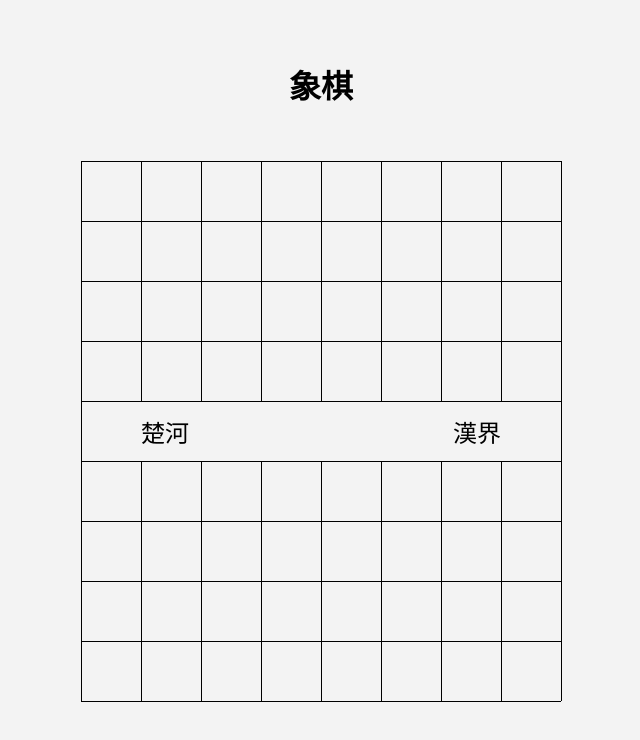
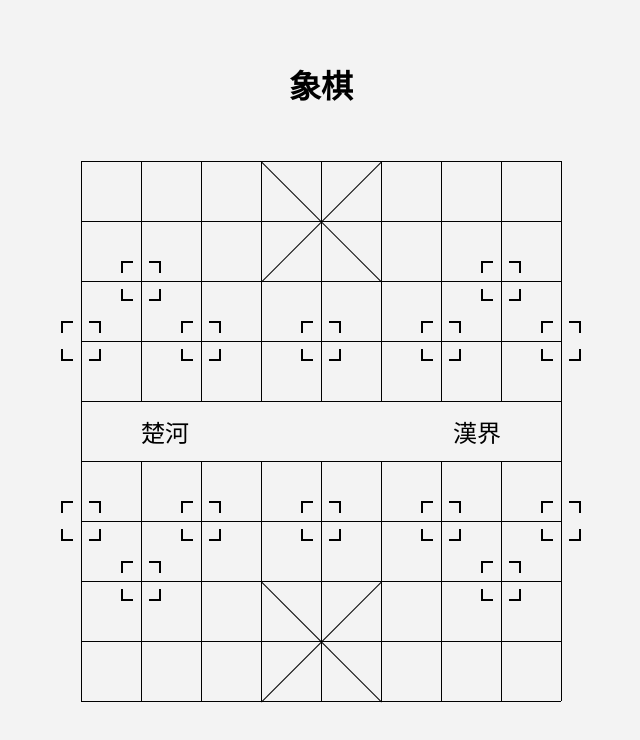
Before and after one commit to ededward/XiangQi, a React (Vite) app: page / in a window 1280 px wide. Shown: the top 740 px of the page, without its empty margins (319-959 px from the left). Built offline with nearby package versions, Linux system fonts and the light colour scheme.

Commit message:
Palace diagonal and corner mark v1

```diff
--- a/src/App.css
+++ b/src/App.css
@@ -112,18 +112,102 @@ h1 {
   height: 30px;
 }
 
-/*.point::after {
-  content: "";
+.palace {
   position: absolute;
 
-  width: 8px;
-  height: 8px;
+  width: 180px;
+  height: 180px;
+
+  left: 180px;
+}
+
+.top-palace {
+  top: 0;
+}
+
+.bottom-palace {
+  bottom: 0;
+}
+
+.diagonal {
+  position: absolute;
+
+  width: 1px;
+  height: 170px; /* 170px = diagonal distance across 2 board spaces (120×120) */
 
   background: black;
-  border-radius: 50%;
 
-  top: 50%;
-  left: 50%;
+  left: 90px;
+  top: 6px;
 
-  transform: translate(-50%, -50%);
-}*/
+  transform-origin: center;
+}
+
+.diagonal-1 {
+  transform: rotate(45deg);
+}
+
+.diagonal-2 {
+  transform: rotate(-45deg);
+}
+
+.diagonal-3 {
+  transform: rotate(45deg);
+}
+
+.diagonal-4 {
+  transform: rotate(-45deg);
+}
+
+.corner-mark {
+  position: absolute;
+
+  width: 60px;
+  height: 60px;
+
+  top: 0;
+  left: 0;
+}
+
+.corner {
+  position: absolute;
+
+  width: 10px;
+  height: 10px;
+}
+
+
+.top-left {
+  top: 10px;
+  left: 10px;
+
+  border-top: 2px solid black;
+  border-left: 2px solid black;
+}
+
+
+.top-right {
+  top: 10px;
+  right: 10px;
+
+  border-top: 2px solid black;
+  border-right: 2px solid black;
+}
+
+
+.bottom-left {
+  bottom: 10px;
+  left: 10px;
+
+  border-bottom: 2px solid black;
+  border-left: 2px solid black;
+}
+
+
+.bottom-right {
+  bottom: 10px;
+  right: 10px;
+
+  border-bottom: 2px solid black;
+  border-right: 2px solid black;
+}
--- a/src/App.tsx
+++ b/src/App.tsx
@@ -1,8 +1,23 @@
 import "./App.css";
+import CornerMark from "./components/CornerMark";
 
 function App() {
   const rows = 10;
   const cols = 9;
+
+  const markPositions = [
+    // top cannons
+    20, 26,
+
+    // top soldiers
+    28, 30, 32, 34, 36,
+
+    // bottom soldiers
+    55, 57, 59, 61, 63,
+
+    // bottom cannons
+    65, 71,
+  ];
 
   return (
     <div className="app">
@@ -10,12 +25,24 @@ function App() {
 
       <div className="board">
         {Array.from({ length: rows * cols }).map((_, index) => (
-          <div key={index} className="point" />
+          <div key={index} className="point">
+            {markPositions.includes(index + 1) && <CornerMark />}
+          </div>
         ))}
 
         <div className="river">
           <span>楚河</span>
           <span>漢界</span>
+        </div>
+
+        <div className="palace top-palace">
+          <div className="diagonal diagonal-1"></div>
+          <div className="diagonal diagonal-2"></div>
+        </div>
+
+        <div className="palace bottom-palace">
+          <div className="diagonal diagonal-3"></div>
+          <div className="diagonal diagonal-4"></div>
         </div>
       </div>
     </div>
--- /dev/null
+++ b/src/components/CornerMark.tsx
@@ -0,0 +1,12 @@
+function CornerMark() {
+  return (
+    <div className="corner-mark">
+      <div className="corner top-left" />
+      <div className="corner top-right" />
+      <div className="corner bottom-left" />
+      <div className="corner bottom-right" />
+    </div>
+  );
+}
+
+export default CornerMark;
```
